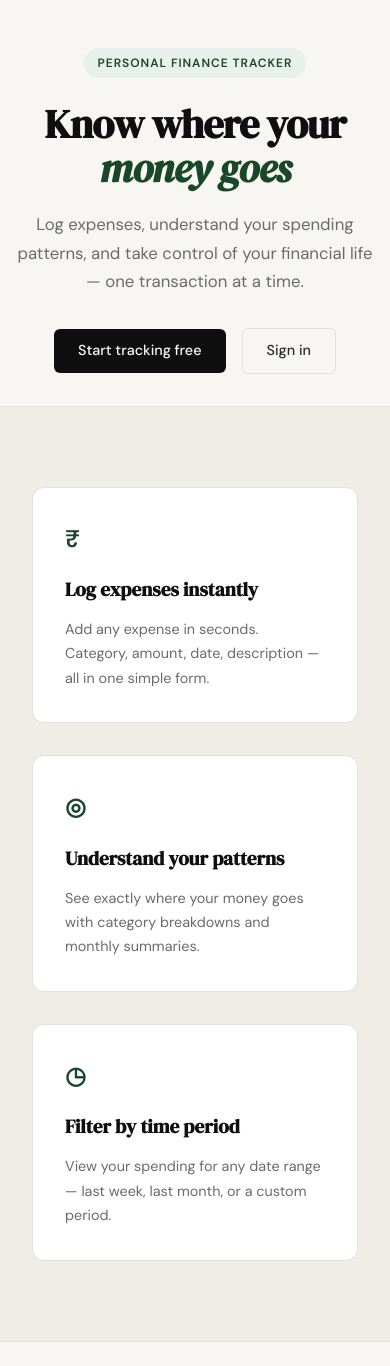
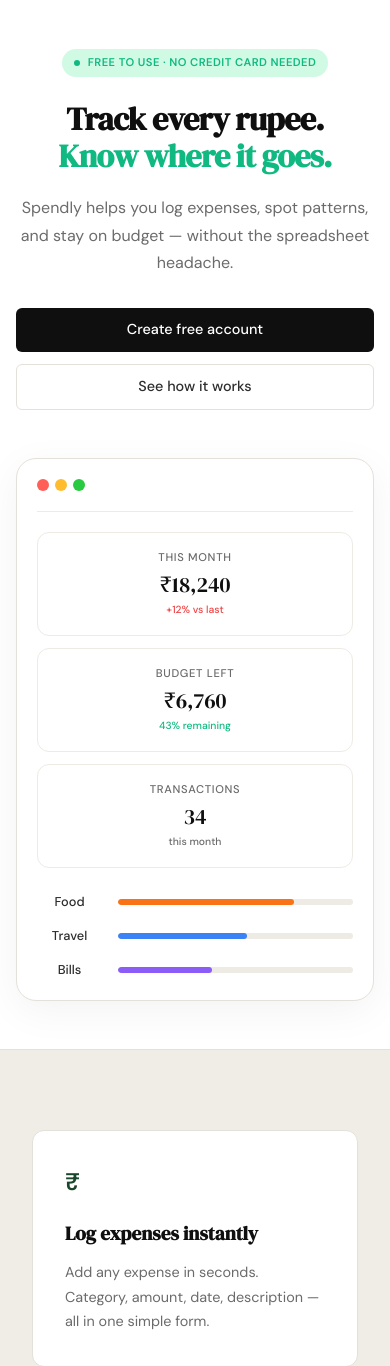
Before and after one commit to Rudra30507/spendly, a Flask app: page / in a window 390 px wide. Shown: the part 61-1427 px from the top of the page. Run offline with Flask 3, Linux system fonts and the light colour scheme.

Commit message:
landing: redesign hero section
- Add green badge with dot: 'Free to use · No credit card needed'
- Update headline to two lines: 'Track every rupee.' + 'Know where it goes.' (green)
- Update subtitle copy
- Change CTA buttons: 'Create free account' (primary) + 'See how it works' (secondary)
- Replace mock card with dashboard preview card:
  - Browser-style header with 3 dots (red/yellow/green)
  - 3 stat cards: This month (₹18,240), Budget left (₹6,760), Transactions (34)
  - 3 category progress bars: Food (orange), Travel (blue), Bills (purple)
- Update CSS: new color variables, centered single-column hero layout
- Responsive: mobile stacks buttons, stacks stat cards, reduces headline size

```diff
--- a/static/css/style.css
+++ b/static/css/style.css
@@ -7,7 +7,7 @@
     --ink-soft: #2d2d2d;
     --ink-muted: #6b6b6b;
     --ink-faint: #a0a0a0;
-    --paper: #f7f6f3;
+    --paper: #ffffff;
     --paper-warm: #f0ede6;
     --paper-card: #ffffff;
     --accent: #1a472a;
@@ -18,6 +18,11 @@
     --danger-light: #fdecea;
     --border: #e4e1da;
     --border-soft: #eeebe4;
+    --success: #10b981;
+    --success-light: #d1fae5;
+    --warning: #f59e0b;
+    --info: #3b82f6;
+    --purple: #8b5cf6;
 
     --font-display: 'DM Serif Display', Georgia, serif;
     --font-body: 'DM Sans', system-ui, sans-serif;
@@ -124,137 +129,219 @@
 /* ------------------------------------------------------------------ */
 
 .hero {
-    padding: 5rem 2rem 4rem;
-    display: grid;
-    grid-template-columns: 1fr 1fr;
-    gap: 4rem;
+    padding: 6rem 2rem 5rem;
+    display: flex;
+    flex-direction: column;
     align-items: center;
+    text-align: center;
     max-width: var(--max-width);
     margin: 0 auto;
 }
 
+.hero-inner {
+    max-width: 720px;
+    width: 100%;
+    margin-bottom: 3rem;
+}
+
 .hero-badge {
-    display: inline-block;
-    background: var(--accent-light);
-    color: var(--accent);
-    font-size: 0.75rem;
+    display: inline-flex;
+    align-items: center;
+    gap: 0.5rem;
+    background: var(--success-light);
+    color: var(--success);
+    font-size: 0.7rem;
     font-weight: 600;
-    letter-spacing: 0.08em;
+    letter-spacing: 0.04em;
     text-transform: uppercase;
-    padding: 0.35rem 0.85rem;
+    padding: 0.3rem 0.75rem;
     border-radius: 999px;
     margin-bottom: 1.5rem;
+}
+
+.hero-badge-dot {
+    width: 6px;
+    height: 6px;
+    background: var(--success);
+    border-radius: 50%;
+    flex-shrink: 0;
 }
 
 .hero-title {
     font-family: var(--font-display);
     font-size: clamp(2.5rem, 5vw, 4rem);
-    line-height: 1.1;
+    line-height: 1.15;
     letter-spacing: -0.02em;
     color: var(--ink);
     margin-bottom: 1.25rem;
+    font-weight: 700;
 }
 
-.hero-title em {
-    font-style: italic;
-    color: var(--accent);
+.hero-title-accent {
+    display: block;
+    color: var(--success);
+    font-style: normal;
 }
 
 .hero-subtitle {
     font-size: 1.05rem;
     color: var(--ink-muted);
     line-height: 1.7;
-    max-width: 460px;
-    margin-bottom: 2rem;
+    max-width: 550px;
+    margin: 0 auto 2rem;
 }
 
 .hero-actions {
     display: flex;
-    gap: 1rem;
-    align-items: center;
+    gap: 0.75rem;
+    justify-content: center;
+    flex-wrap: wrap;
+}
+
+.btn-secondary {
+    display: inline-block;
+    background: transparent;
+    color: var(--ink-soft);
+    padding: 0.65rem 1.5rem;
+    border-radius: var(--radius-sm);
+    font-family: var(--font-body);
+    font-size: 0.9rem;
+    font-weight: 500;
+    border: 1px solid var(--border);
+    transition: all 0.2s;
+    text-decoration: none;
+}
+
+.btn-secondary:hover {
+    border-color: var(--ink);
+    color: var(--ink);
+    background: var(--paper);
 }
 
 /* ------------------------------------------------------------------ */
-/* Mock card (hero visual)                                             */
+/* Preview card (hero visual)                                          */
 /* ------------------------------------------------------------------ */
 
 .hero-visual {
     display: flex;
     justify-content: center;
+    width: 100%;
 }
 
-.mock-card {
+.preview-card {
     background: var(--paper-card);
     border: 1px solid var(--border);
     border-radius: var(--radius-lg);
-    padding: 2rem;
+    padding: 1.5rem;
     width: 100%;
-    max-width: 380px;
-    box-shadow: 0 8px 40px rgba(0,0,0,0.06);
+    max-width: 440px;
+    box-shadow: 0 10px 40px rgba(0,0,0,0.05);
 }
 
-.mock-card-header {
-    display: flex;
-    justify-content: space-between;
-    align-items: baseline;
-    margin-bottom: 1.75rem;
+.preview-header {
     padding-bottom: 1.25rem;
+    margin-bottom: 1.25rem;
     border-bottom: 1px solid var(--border-soft);
 }
 
-.mock-label {
-    font-size: 0.8rem;
+.preview-dots {
+    display: flex;
+    gap: 6px;
+}
+
+.preview-dot {
+    width: 12px;
+    height: 12px;
+    border-radius: 50%;
+    flex-shrink: 0;
+}
+
+.preview-dot-red { background: #ff5f57; }
+.preview-dot-yellow { background: #febc2e; }
+.preview-dot-green { background: #28ca42; }
+
+.preview-stats {
+    display: grid;
+    grid-template-columns: repeat(3, 1fr);
+    gap: 1rem;
+    margin-bottom: 1.5rem;
+}
+
+.preview-stat {
+    background: var(--paper);
+    border: 1px solid var(--border-soft);
+    border-radius: var(--radius-md);
+    padding: 1rem 0.75rem;
+    text-align: center;
+}
+
+.preview-stat-label {
+    display: block;
+    font-size: 0.7rem;
     font-weight: 500;
     color: var(--ink-muted);
     text-transform: uppercase;
     letter-spacing: 0.06em;
+    margin-bottom: 0.35rem;
 }
 
-.mock-total {
+.preview-stat-value {
+    display: block;
     font-family: var(--font-display);
-    font-size: 1.75rem;
+    font-size: 1.35rem;
     color: var(--ink);
+    font-weight: 400;
+    line-height: 1.2;
+    margin-bottom: 0.25rem;
 }
 
-.mock-bars { display: flex; flex-direction: column; gap: 1rem; }
-
-.mock-bar-row {
-    display: grid;
-    grid-template-columns: 80px 1fr 60px;
-    align-items: center;
-    gap: 0.75rem;
+.preview-stat-change {
+    display: block;
+    font-size: 0.65rem;
+    font-weight: 500;
 }
 
-.mock-cat {
+.preview-stat-up { color: #ef4444; }
+.preview-stat-down { color: var(--success); }
+.preview-stat-neutral { color: var(--ink-muted); }
+
+.preview-categories {
+    display: flex;
+    flex-direction: column;
+    gap: 0.85rem;
+}
+
+.preview-category {
+    display: flex;
+    align-items: center;
+    gap: 1rem;
+}
+
+.preview-category-name {
     font-size: 0.8rem;
     font-weight: 500;
     color: var(--ink-soft);
+    width: 65px;
+    flex-shrink: 0;
 }
 
-.mock-bar-track {
+.preview-category-bar {
+    flex: 1;
     height: 6px;
     background: var(--border-soft);
     border-radius: 999px;
     overflow: hidden;
 }
 
-.mock-bar {
+.preview-category-fill {
     height: 100%;
-    background: var(--accent);
     border-radius: 999px;
     transition: width 0.6s ease;
 }
 
-.mock-bar-2 { background: var(--accent-2); }
-.mock-bar-3 { background: #5b7fa6; }
-.mock-bar-4 { background: #8b5e83; }
-
-.mock-amt {
-    font-size: 0.8rem;
-    font-weight: 500;
-    color: var(--ink-muted);
-    text-align: right;
-}
+.preview-category-food { background: #f97316; width: 75%; }
+.preview-category-travel { background: var(--info); width: 55%; }
+.preview-category-bills { background: var(--purple); width: 40%; }
 
 /* ------------------------------------------------------------------ */
 /* Buttons                                                             */
@@ -513,20 +600,47 @@
 
 @media (max-width: 900px) {
     .hero {
-        grid-template-columns: 1fr;
-        text-align: center;
+        padding: 4rem 2rem 4rem;
     }
 
-    .hero-subtitle { max-width: 100%; }
-    .hero-actions { justify-content: center; }
-    .hero-visual { display: none; }
+    .hero-inner {
+        max-width: 100%;
+    }
+
+    .hero-visual {
+        display: flex;
+    }
 
     .features-inner { grid-template-columns: 1fr; }
 }
 
 @media (max-width: 600px) {
     .nav-links a:not(.nav-cta) { display: none; }
-    .hero { padding: 3rem 1rem 2rem; }
+    .hero { padding: 3rem 1rem 3rem; }
+
+    .hero-title { font-size: clamp(2rem, 8vw, 3rem); }
+    .hero-subtitle { font-size: 1rem; }
+
+    .hero-actions {
+        flex-direction: column;
+        width: 100%;
+    }
+
+    .hero-actions .btn-primary,
+    .hero-actions .btn-secondary {
+        width: 100%;
+        text-align: center;
+    }
+
+    .preview-card {
+        max-width: 100%;
+        padding: 1.25rem;
+    }
+
+    .preview-stats {
+        grid-template-columns: 1fr;
+        gap: 0.75rem;
+    }
 }
 
 /* ------------------------------------------------------------------ */
--- a/templates/landing.html
+++ b/templates/landing.html
@@ -6,55 +6,67 @@
 
 <section class="hero">
     <div class="hero-inner">
-        <div class="hero-badge">Personal Finance Tracker</div>
+        <div class="hero-badge">
+            <span class="hero-badge-dot"></span>
+            Free to use · No credit card needed
+        </div>
         <h1 class="hero-title">
-            Know where your<br>
-            <em>money goes</em>
+            Track every rupee.<br>
+            <span class="hero-title-accent">Know where it goes.</span>
         </h1>
         <p class="hero-subtitle">
-            Log expenses, understand your spending patterns,
-            and take control of your financial life —
-            one transaction at a time.
+            Spendly helps you log expenses, spot patterns, and stay
+            on budget — without the spreadsheet headache.
         </p>
         <div class="hero-actions">
-            <a href="{{ url_for('register') }}" class="btn-primary">Start tracking free</a>
-            <a href="{{ url_for('login') }}" class="btn-ghost">Sign in</a>
+            <a href="{{ url_for('register') }}" class="btn-primary">Create free account</a>
+            <a href="#" class="btn-secondary">See how it works</a>
         </div>
     </div>
     <div class="hero-visual">
-        <div class="mock-card">
-            <div class="mock-card-header">
-                <span class="mock-label">March 2026</span>
-                <span class="mock-total">₹12,450</span>
+        <div class="preview-card">
+            <div class="preview-header">
+                <div class="preview-dots">
+                    <span class="preview-dot preview-dot-red"></span>
+                    <span class="preview-dot preview-dot-yellow"></span>
+                    <span class="preview-dot preview-dot-green"></span>
+                </div>
             </div>
-            <div class="mock-bars">
-                <div class="mock-bar-row">
-                    <span class="mock-cat">Bills</span>
-                    <div class="mock-bar-track">
-                        <div class="mock-bar" style="width: 72%"></div>
+            <div class="preview-stats">
+                <div class="preview-stat">
+                    <span class="preview-stat-label">This month</span>
+                    <span class="preview-stat-value">₹18,240</span>
+                    <span class="preview-stat-change preview-stat-up">+12% vs last</span>
+                </div>
+                <div class="preview-stat">
+                    <span class="preview-stat-label">Budget left</span>
+                    <span class="preview-stat-value">₹6,760</span>
+                    <span class="preview-stat-change preview-stat-down">43% remaining</span>
+                </div>
+                <div class="preview-stat">
+                    <span class="preview-stat-label">Transactions</span>
+                    <span class="preview-stat-value">34</span>
+                    <span class="preview-stat-change preview-stat-neutral">this month</span>
+                </div>
+            </div>
+            <div class="preview-categories">
+                <div class="preview-category">
+                    <span class="preview-category-name">Food</span>
+                    <div class="preview-category-bar">
+                        <div class="preview-category-fill preview-category-food"></div>
                     </div>
-                    <span class="mock-amt">₹4,500</span>
                 </div>
-                <div class="mock-bar-row">
-                    <span class="mock-cat">Food</span>
-                    <div class="mock-bar-track">
-                        <div class="mock-bar mock-bar-2" style="width: 52%"></div>
+                <div class="preview-category">
+                    <span class="preview-category-name">Travel</span>
+                    <div class="preview-category-bar">
+                        <div class="preview-category-fill preview-category-travel"></div>
                     </div>
-                    <span class="mock-amt">₹3,200</span>
                 </div>
-                <div class="mock-bar-row">
-                    <span class="mock-cat">Health</span>
-                    <div class="mock-bar-track">
-                        <div class="mock-bar mock-bar-3" style="width: 33%"></div>
+                <div class="preview-category">
+                    <span class="preview-category-name">Bills</span>
+                    <div class="preview-category-bar">
+                        <div class="preview-category-fill preview-category-bills"></div>
                     </div>
-                    <span class="mock-amt">₹2,050</span>
-                </div>
-                <div class="mock-bar-row">
-                    <span class="mock-cat">Transport</span>
-                    <div class="mock-bar-track">
-                        <div class="mock-bar mock-bar-4" style="width: 28%"></div>
-                    </div>
-                    <span class="mock-amt">₹1,800</span>
                 </div>
             </div>
         </div>
```
Also changed, not shown: image.png (added).
